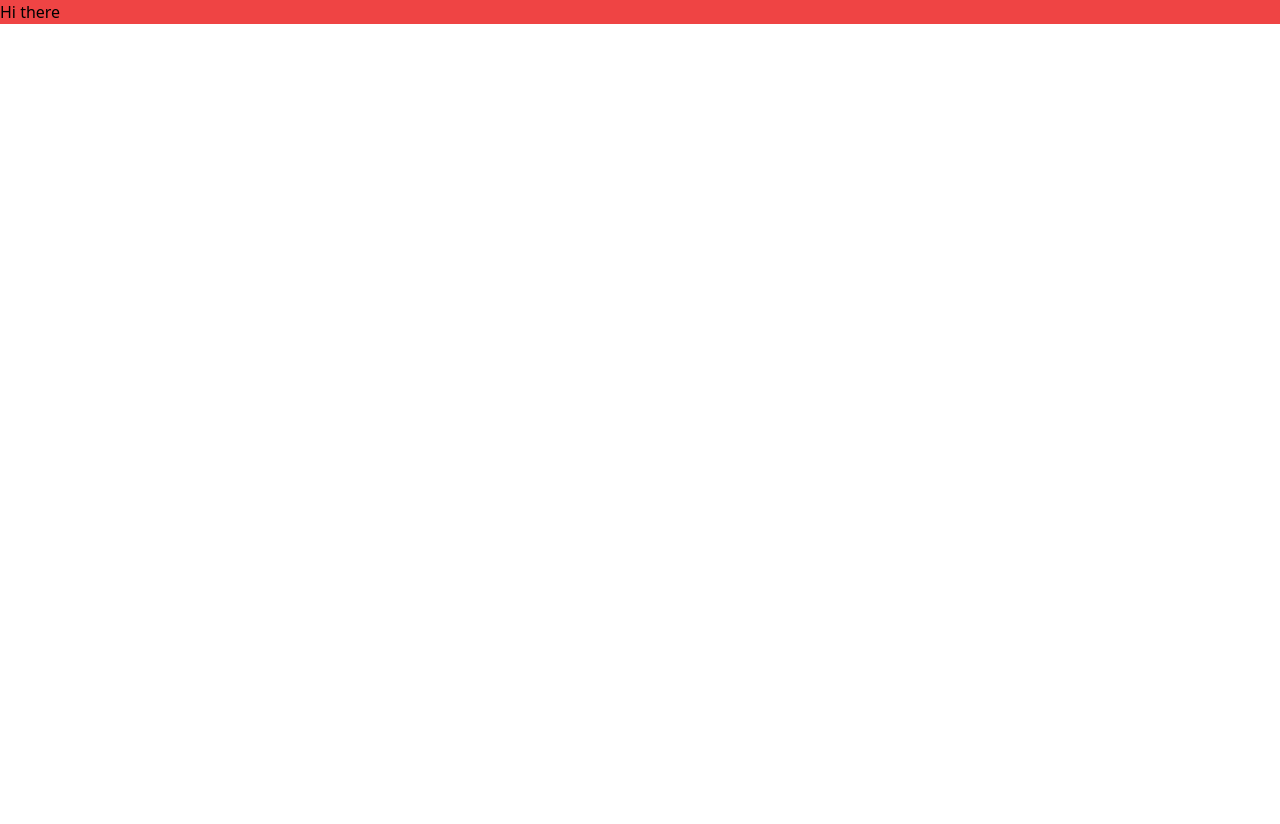
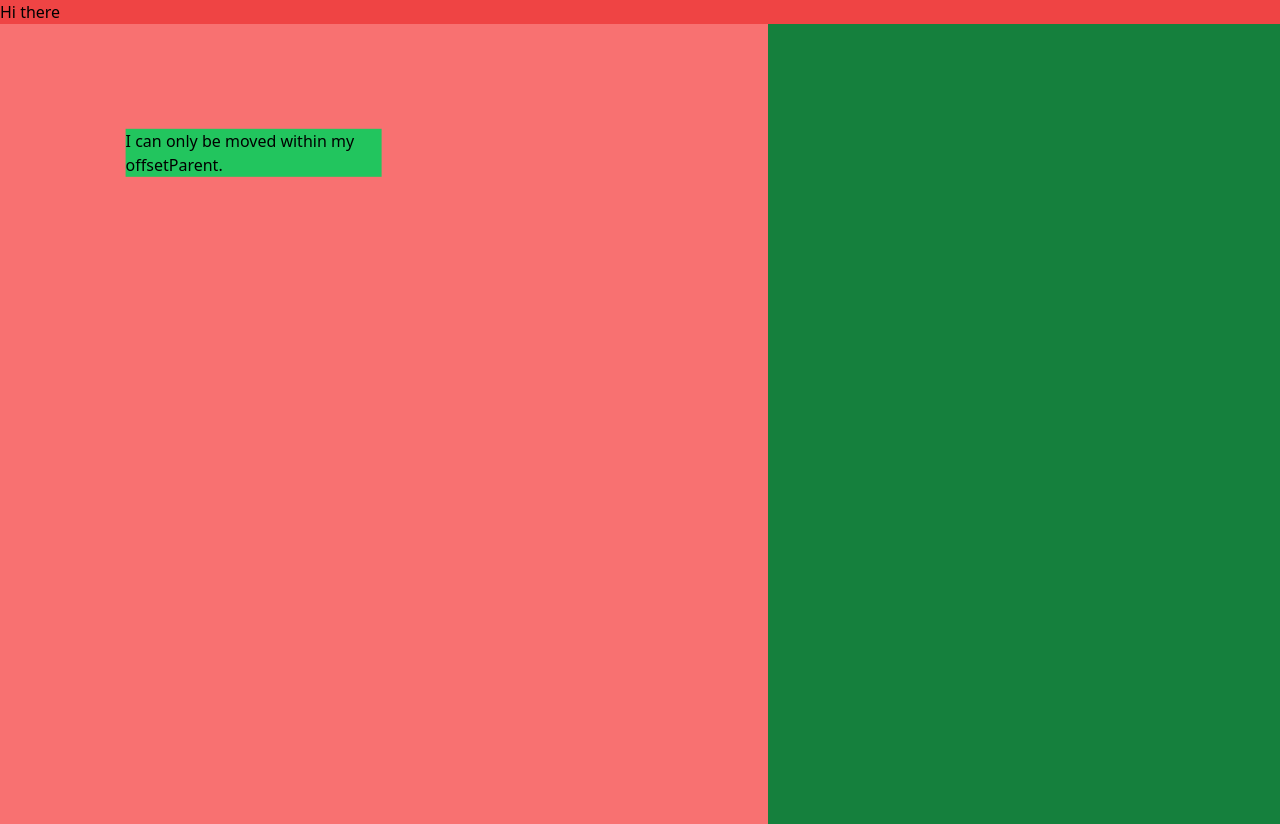
Before and after one commit to takinur/rektfolio, a React (Vite) app: page / in a window 1280 px wide. Before the commit the page ends 800 px from the top, so only its background shows below. Built offline with nearby package versions, Linux system fonts and the light colour scheme.

Commit message:
Added Draggable for Div

```diff
--- a/package.json
+++ b/package.json
@@ -10,7 +10,9 @@
   },
   "dependencies": {
     "react": "^18.2.0",
-    "react-dom": "^18.2.0"
+    "react-dom": "^18.2.0",
+    "react-draggable": "^4.4.5",
+    "sass": "^1.54.4"
   },
   "devDependencies": {
     "@types/react": "^18.0.17",
--- a/src/App.jsx
+++ b/src/App.jsx
@@ -1,9 +1,33 @@
-import { useState } from "react";
+import react from "react";
+import Draggable from "react-draggable";
 
 function App() {
+  // const [position, setPosition] = useState({x: 0, y: 0});
+  // const [drag, setDrag] = useState(false);
+
+  // const handleDrag = (e, ui) => {
+  //   setPosition({
+  //     x: ui.x,
+  //     y: ui.y
+  //   });
+
+  const dragHandlers = { axis: "both", bounds: "parent" , allowAnyClick: true, defaultPosition: { x: 100, y: 100 }, positionOffset: { x: '10%', y: '10%' } };
+
   return (
     <div className="App">
       <h1 className="bg-red-500">Hi there</h1>
+
+      <div className="box bg-green-700 w-full h-screen relative overflow-auto p-0">
+        <div
+          className="bg-red-400 w-3/5 h-screen"
+        >
+          <Draggable {...dragHandlers}>
+            <div className="box bg-green-500 w-1/3">
+              I can only be moved within my offsetParent.
+            </div>
+          </Draggable>
+        </div>
+      </div>
     </div>
   );
 }
--- a/src/index.css
+++ /dev/null
@@ -1,3 +0,0 @@
-@tailwind base;
-@tailwind components;
-@tailwind utilities;
--- /dev/null
+++ b/src/index.scss
@@ -0,0 +1,372 @@
+@tailwind base;
+@tailwind components;
+@tailwind utilities;
+
+
+
+
+
+// @import url('https://fonts.googleapis.com/css?family=Ubuntu:400,500,700');
+
+// $taskbar: #EAE7E4;
+// $dock: #EAE7E4;
+
+// .container {
+//   width: 100%;
+//   max-width: 100%;
+//   min-width: 650px;
+//   overflow: hidden;
+// }
+
+// body {
+//   font-family: 'Ubuntu', sans-serif;
+//   overflow: hidden;
+// }
+
+// // TASKBAR
+
+// #taskbar {
+//   width: 100%;
+//   max-width: 100%;
+//   min-width: 650px;
+//   height: 30px;
+//   background: $taskbar;
+//   font-size: 12px;
+//   position: absolute;
+//   top: 0;
+//   left: 0;
+// }
+
+// .taskbar-item {
+//   display: inline-block;
+//   line-height: 30px;
+//   position: relative;
+// }
+
+// .taskbar-program {
+//   background: #efefef;
+//   padding: 0 5px;
+//   margin: 0 -1px;
+//   font-weight: 500;
+//   cursor: pointer;
+
+//   &:hover:not(.open-program):not(.menu) {
+//     background: #dfdfdf;
+//   }
+
+// }
+
+// .app-menu-icon {
+//   width: 15px;
+//   height: auto;
+//   position: absolute;
+//   left: 1px;
+//   top: 50%;
+//   transform: translateY(-50%);
+// }
+
+// .menu {
+//   margin-left: 1px;
+//   padding-left: 20px;
+//   position: relative;
+
+//   &:hover:not(.menu-dropdown) {
+//     box-shadow: inset 0 0 10px -5px #888;
+//   }
+// }
+
+// .menu-item-icon {
+//   margin-right: 5px;
+// }
+
+// .active-menu {
+//   box-shadow: inset 0 0 10px -5px #888;
+// }
+
+// .menu-dropdown {
+//   position: absolute;
+//   top: 100%;
+//   left: 0;
+//   background: #F6F5F3;
+//   z-index: 99;
+
+//   .main-menu-item {
+//     padding: 0 20px 0 5px;
+//     white-space: nowrap;
+//     position: relative;
+
+//     &:nth-of-type(1) {
+//       border-bottom: 1px solid #dfdfdf;
+//     }
+
+//     &:nth-of-type(6) {
+//       border-bottom: 1px solid #dfdfdf;
+//       border-top: 1px solid #dfdfdf;
+
+//       &:hover .sub-menu {
+//         display: block;
+//       }
+//     }
+
+//     &:nth-of-type(10) {
+//       border-top: 1px solid #dfdfdf;
+//     }
+
+//     &:hover {
+//       background: #dfdfdf;
+//     }
+
+//     .fa-caret-right {
+//       position: absolute;
+//       right: 10px;
+//       top: 50%;
+//       transform: translateY(-50%);
+//     }
+//   }
+// }
+
+// .menu-dropdown-hide {
+//   display: none;
+// }
+
+// .sub-menu {
+//   display: none;
+//   position: absolute;
+//   left: 100%;
+//   top: 0;
+//   background: #F6F5F3;
+
+//   li {
+//     padding: 0 20px 0 5px;
+
+//     &:hover {
+//       background: #dfdfdf;
+//     }
+//   }
+// }
+
+// .open-program {
+//   background: #dfdfdf;
+//   box-shadow: inset 1px 1px 0px 1px #555;
+//   outline: 1px solid #f2f2f2;
+//   line-height: 28px;
+// }
+
+// .right-side {
+//   float: right;
+//   padding: 0 4px;
+// }
+
+// .download-icon {
+//   transform: rotate(90deg);
+// }
+
+// .noti-icons {
+//   color: #888;
+//   font-size: 13px;
+//   line-height: 30px;
+//   margin-right: 5px;
+
+//   &:last-of-type {
+//     margin-right: 0;
+//   }
+// }
+
+// .desktops {
+//   display: inline-block;
+//   width: 30px;
+//   height: 25px;
+//   background-color: #999;
+//   margin-top: 3px;
+//   cursor: pointer;
+//   &:hover:not(.selected-desktop) {
+//     background-color: rgba(#999, .5);
+//   }
+// }
+
+// .time {
+//   font-weight: 700;
+// }
+
+// .selected-desktop {
+//   background-color: #464656;
+// }
+
+// // DESKTOP
+// .main-desktop {
+//   height: 100vh;
+//   background-image: url(https://i.imgur.com/6LUAQ6K.jpg);
+//   background-size: cover;
+//   background-position: center;
+//   overflow: hidden;
+// }
+
+// // WINDOW
+// .open-window {
+//   width: 500px;
+//   max-width: 100%;
+//   height: 400px;
+//   background: #EAE7E4;
+//   position: absolute;
+//   top: 70px;
+//   left: 100px;
+//   border-radius: 10px 10px 0 0;
+//   z-index: 99;
+
+//   .titlebar {
+//     width: 100%;
+//     max-width: 100%;
+//     height: 25px;
+//     line-height: 25px;
+//     background: #8e8ea9;
+//     position: relative;
+//     border-radius: 10px 10px 0 0;
+
+//     .titlebar-icons {
+//       float: right;
+//       line-height: 25px;
+//       margin-right: 10px;
+//       font-size: 10px;
+//       color: #fff;
+//       cursor: pointer;
+
+//       &:hover {
+//         color: #dfdfdf;
+//       }
+//     }
+
+//     .window-title {
+//       position: absolute;
+//       top: 50%;
+//       left: 50%;
+//       transform: translate(-50%, -50%);
+//       color: #fff;
+//       font-weight: 700;
+//       font-size: 12px;
+
+//       &:hover {
+//         cursor: default;
+//       }
+//     }
+
+//     .window-icon {
+//       float: left;
+//       margin-left: 10px;
+//       line-height: 25px;
+//       color: #fff;
+//       font-size: 12px;
+//     }
+//   }
+// }
+
+// .desktop-icon-holder {
+//   position: absolute;
+//   top: 50px;
+//   left: 20px;
+// }
+
+// .desktop-icon {
+//   text-align: center;
+//   margin-bottom: 20px;
+
+//   &:last-of-type {
+//     margin-bottom: 0;
+//   }
+
+//   .icon-label {
+//     margin: 5px 0;
+//     border-radius: 5px;
+//     background: #dfdfdf;
+//     padding: 5px;
+//     font-size: 12px;
+//     font-weight: 700;
+//     cursor: default;
+//   }
+// }
+
+// .active-window .titlebar {
+//   background: #606080;
+// }
+
+// .active-window {
+//   display: block;
+// }
+
+// .minimized-window {
+//   display: none;
+// }
+
+// .window-maximized {
+//   top: 30px !important;
+//   left: 0 !important;
+//   width: 100% !important;
+// }
+
+// // DOCK
+
+// .application-dock {
+//   position: absolute;
+//   bottom: 0;
+//   left: 50%;
+//   transform: translateX(-50%);
+//   background: $dock;
+//   height: 45px;
+//   display: flex;
+//   align-items: center;
+//   padding: 0 5px;
+//   box-shadow: inset 0px 0px 2px 1px #888;
+// }
+
+// .dock-seperator {
+//   background: #c2c2c2;
+//   width: 1px;
+//   height: 30px;
+//   margin: 0 5px;
+// }
+
+// .dock-item {
+//   width: 35px;
+//   max-width: 100%;
+//   height: auto;
+//   margin: 0 5px;
+//   cursor: pointer;
+
+//   &:hover {
+//     transition: all .4s;
+//     transform: scale(1.2);
+//   }
+// }
+
+// .dock-item-icon {
+//   text-align: center;
+//   font-size: 35px !important;
+
+//   &:nth-of-type(1) {
+//     color: #02bdde;
+//   }
+
+//   &:nth-of-type(2) {
+//     color: #12d9fd;
+//   }
+
+//   &:nth-of-type(4) {
+//     color: #3a484b;
+//   }
+// }
+
+
+#mydiv {
+    position: absolute;
+    z-index: 9;
+    background-color: #f1f1f1;
+    text-align: center;
+    border: 1px solid #d3d3d3;
+  }
+
+  #mydivheader {
+    padding: 10px;
+    cursor: move;
+    z-index: 10;
+    background-color: #2196F3;
+    color: #fff;
+  }
--- a/src/main.jsx
+++ b/src/main.jsx
@@ -1,10 +1,10 @@
 import React from 'react'
 import ReactDOM from 'react-dom/client'
 import App from './App'
-import './index.css'
+import './index.scss'
 
 ReactDOM.createRoot(document.getElementById('root')).render(
-  <React.StrictMode>
+  // <React.StrictMode>
     <App />
-  </React.StrictMode>
+  // </React.StrictMode>
 )
```
Also changed, not shown: 1 other file (tests, documents, lock files or other folders).
